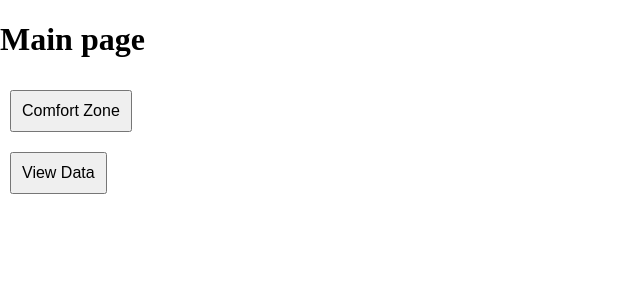
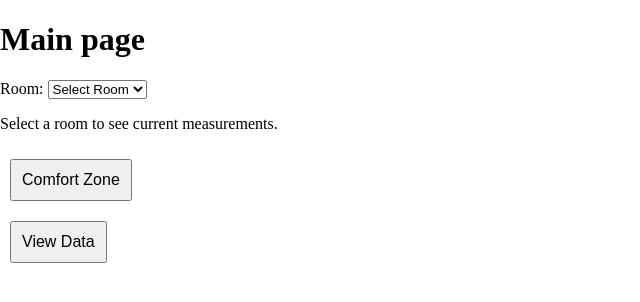
Before and after one commit to A-Emilia/SEP4-3x-IM, a React (Vite) app in the folder sep4-react-app/: page / in a window 1280 px wide. Shown: the top 302 px of the page, without its empty margins (0-640 px from the left). Built offline with nearby package versions, Linux system fonts and the light colour scheme.

Commit message:
pc-home-page: added - MainPage room selector and measurements display via useCurrentMeasurements

```diff
--- a/sep4-react-app/src/pages/MainPage.jsx
+++ b/sep4-react-app/src/pages/MainPage.jsx
@@ -1,10 +1,52 @@
 import { Link } from "react-router-dom"
+import { useState } from "react";
+import {rooms} from "../mocks/rooms.mock";
+import { useCurrentMeasurements } from "../hooks/useCurrentMeasurements";
+function MainPage() {
+  const [selectedRoomId, setSelectedRoomId] = useState(null);
+  const {data, isLoading, error}  = useCurrentMeasurements(selectedRoomId);
+  function renderMeasurements() {
+  if (!selectedRoomId) {
+    return <p>Select a room to see current measurements.</p>;
+  }
+  if (isLoading) {
+    return <p>Loading...</p>;
+  }
+  if (error) {
+    return <p>Error: {error.message}</p>;
+  }
+  if (!data) {
+    return null;     //should never happen
+  }
+  return (
+    <div>
+      <p>Temperature: {data.temperature.value} {data.temperature.unit}</p>
+      <p>Humidity: {data.humidity.value} {data.humidity.unit}</p>
+      <p>Light: {data.light.value} {data.light.unit}</p>
+    </div>
+  );
+}
 
-function MainPage() {
   return (
     <div>
       <div>
         <h1>Main page</h1>
+        <div>
+          <label htmlFor="room-select">Room: </label>
+          <select id="room-select" value={selectedRoomId ?? ""}
+          onChange={(e) => setSelectedRoomId(e.target.value || null)}>
+            <option value= "" >Select Room</option>
+            {rooms.map(
+              (r) => (
+                <option key={r.id} value ={r.id}>{r.name}</option>
+              )
+            )}
+          </select>
+        </div>
+        <div>
+            {renderMeasurements()}
+    </div>
+
       </div>
       <div>
         <Link to="/comfort-zone">
```
